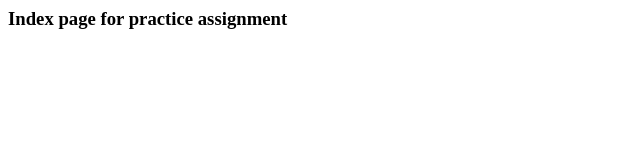
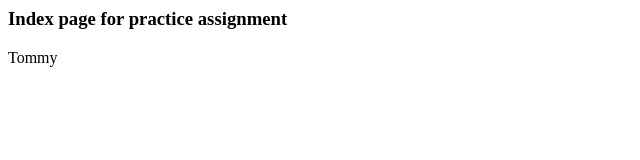
Before and after one commit to Tmay98/Project1930, a plain HTML site: page index.html in a window 1280 px wide. Shown: the full height of the page, 0-640 px from the left. Drawn offline with Linux system fonts and the light colour scheme.

Commit message:
added name to index.html

```diff
--- a/index.html
+++ b/index.html
@@ -8,6 +8,6 @@
 <title>Projects 1930</title>
 <body>
     <h3>Index page for practice assignment</h3>
-
+    <p> Tommy </p>
 </body>
 </html>
```
